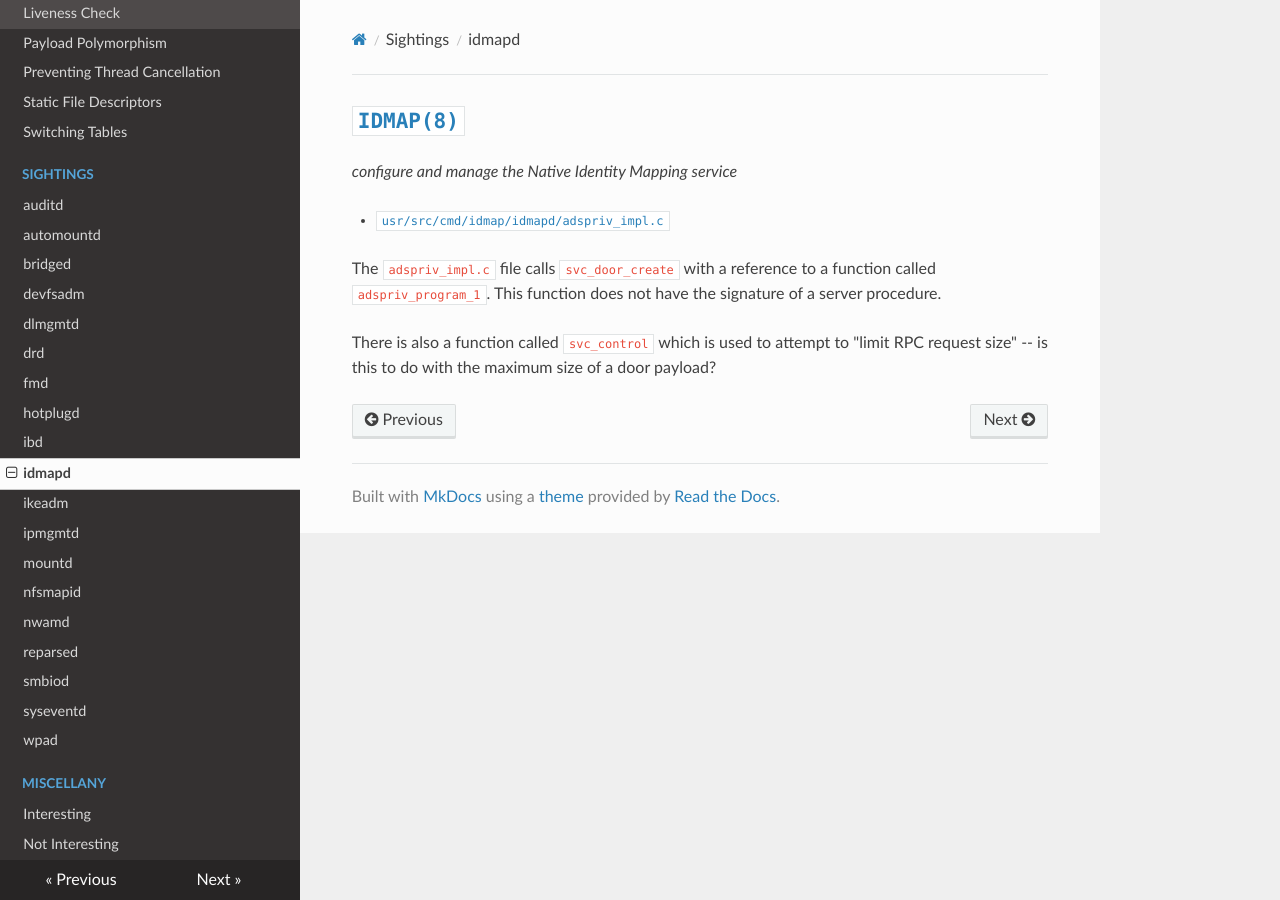
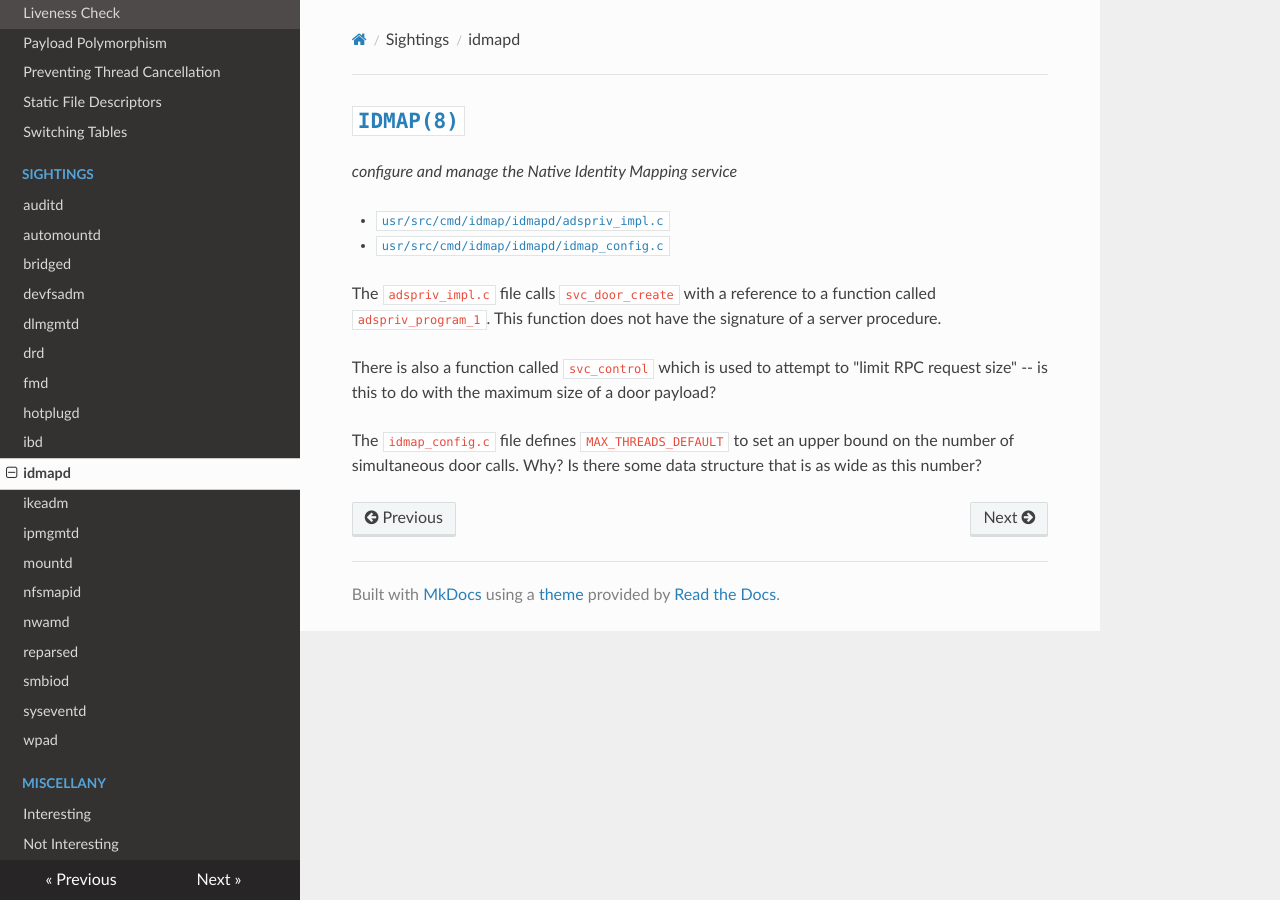
Before and after one commit to robertdfrench/doors-in-the-wild, an MkDocs documentation site: the page built from docs/idmapd.md, in a window 1280 px wide. Built offline with MkDocs 1.6.1, drawn with Linux system fonts in a browser that asks for light colours; nearby versions of some CDN libraries.

Commit message:
New pattern: upper bound on simultaneous door calls

```diff
--- a/docs/idmapd.md
+++ b/docs/idmapd.md
@@ -2,6 +2,7 @@
 *configure and manage the Native Identity Mapping service*
 
 * [`usr/src/cmd/idmap/idmapd/adspriv_impl.c`](https://github.com/illumos/illumos-gate/blob/master/usr/src/cmd/idmap/idmapd/adspriv_impl.c)
+* [`usr/src/cmd/idmap/idmapd/idmap_config.c`](https://github.com/illumos/illumos-gate/blob/master/usr/src/cmd/idmap/idmapd/idmap_config.c)
 
 The `adspriv_impl.c` file calls `svc_door_create` with a reference to a function
 called `adspriv_program_1`. This function does not have the signature of a
@@ -9,3 +10,7 @@ server procedure.
 
 There is also a function called `svc_control` which is used to attempt to "limit
 RPC request size" -- is this to do with the maximum size of a door payload?
+
+The `idmap_config.c` file defines `MAX_THREADS_DEFAULT` to set an upper bound on
+the number of simultaneous door calls. Why? Is there some data structure that is
+as wide as this number?
```
Also changed, not shown: README.md (+1 -1 lines).
